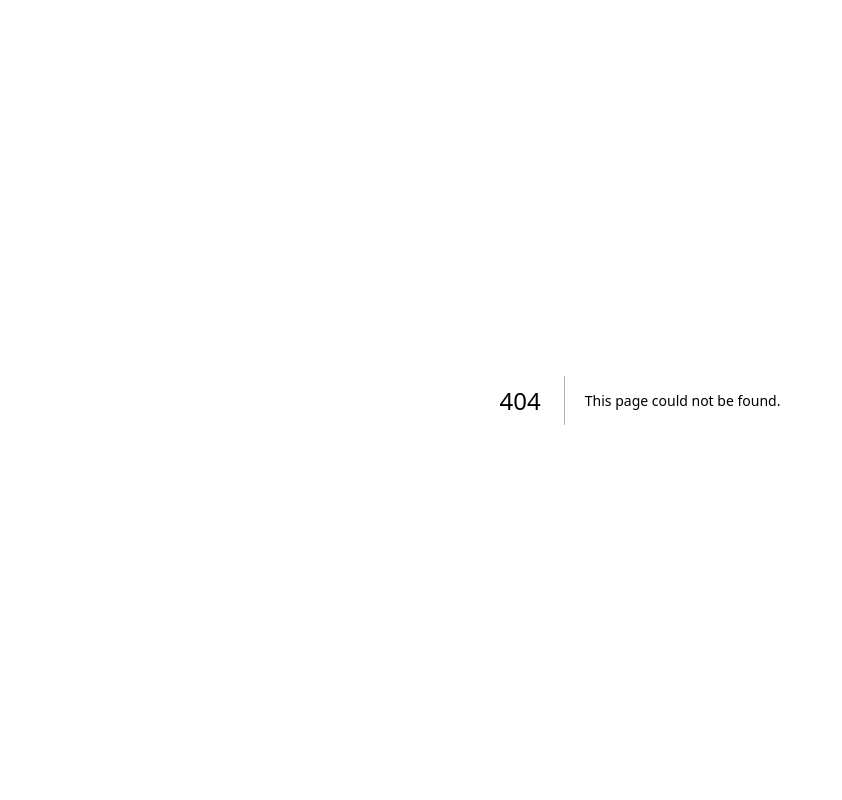
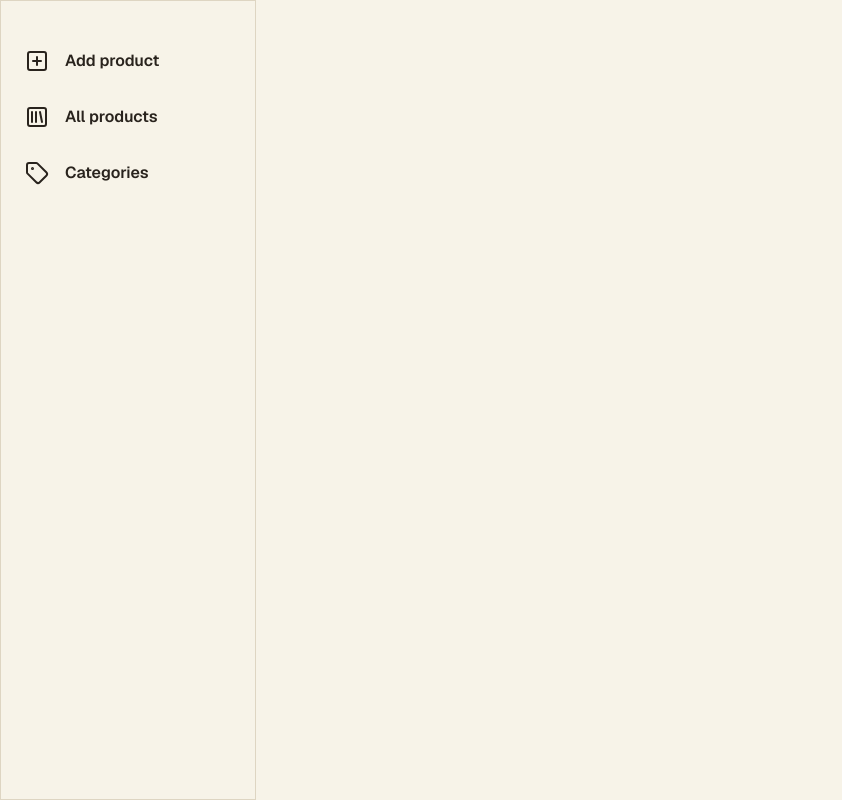
Before and after one commit to Blanked18804/timur-gems, a Next.js app: page /admin/categories in a window 1280 px wide. Before the commit this address had no page. Shown: the whole page, without its empty margins (0-842 px from the left). Built offline with nearby package versions, Linux system fonts and the light colour scheme.

Commit message:
made categories table

```diff
--- /dev/null
+++ b/app/admin/categories/page.tsx
@@ -0,0 +1,11 @@
+import PageLayout from '@/components/admin/pageLayout'
+import React from 'react'
+
+export default function Categories() {
+  return (
+    <PageLayout>
+        <section className='pr-16 w-full my-16'>
+        </section>
+    </PageLayout>
+  )
+}
--- a/components/admin/sidebar.tsx
+++ b/components/admin/sidebar.tsx
@@ -1,10 +1,12 @@
 "use client"
 
-import { SquareLibrary, SquarePlus } from "lucide-react"
+import { SquareLibrary, SquarePlus, Tag } from "lucide-react"
+import Link from "next/link"
 
 const sidebarOptions = [
     {name: "Add product", href: "/admin/add-product", icon: SquarePlus},
-    {name: "All products", href: "/admin/all-product", icon: SquareLibrary},
+    {name: "All products", href: "/admin/all-products", icon: SquareLibrary},
+    {name: "Categories", href: "/admin/categories", icon: Tag},
 ]
 
 export default function Sidebar() {
@@ -12,10 +14,10 @@ export default function Sidebar() {
     <aside className="pl-4 pr-16 py-8 border border-border min-w-64">
         {sidebarOptions.map((option, index) => {
             return(
-                <div key={index} className="flex gap-4 items-center px-2 py-4">
+                <Link href={option.href} key={index} className="flex gap-4 items-center px-2 py-4">
                     <option.icon />
                     <h3 className="text-base font-semibold">{option.name}</h3>
-                </div>
+                </Link>
             )
         })}
     </aside>
--- /dev/null
+++ b/utils/actions/categories.action.ts
@@ -0,0 +1,16 @@
+"use server"
+
+import { ProductCategory } from "@/sharedTableTypes";
+import { createClient } from "../supabase/server";
+
+export async function getCategories(categoryName: "stone_types" | "shapes" | "colors"): Promise<ProductCategory[]> {
+    const supabase = await createClient();
+
+    const { data, error } = await supabase.from(categoryName).select("*").order("name");
+
+    if (error) {
+        throw new Error(error.message);
+    }
+
+    return data;
+}
```
Also changed, not shown: sharedTableTypes.d.ts (+7 -0 lines), utils/actions/products.action.ts (+4 -6 lines), 1 other file (tests, documents, lock files or other folders).
